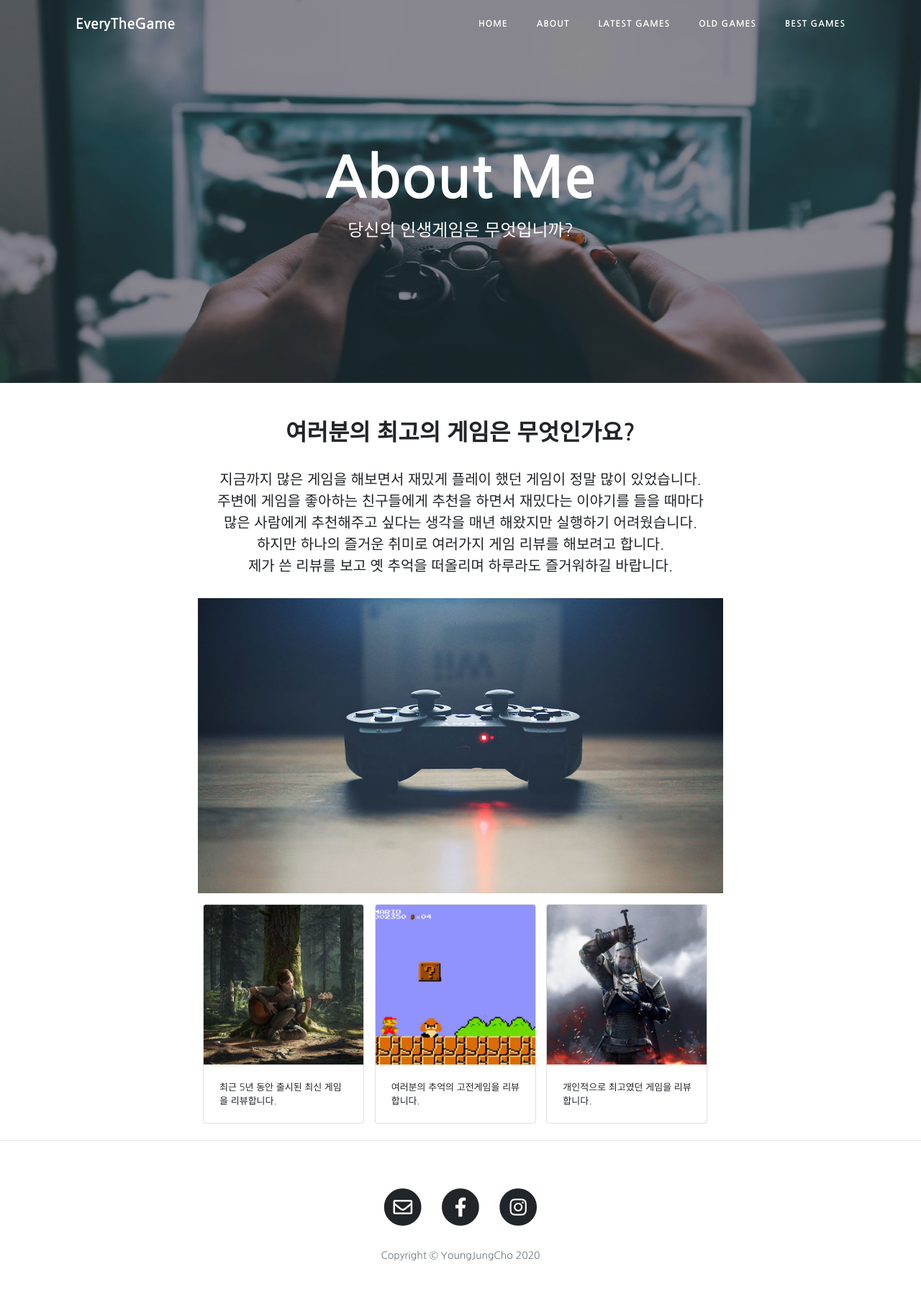
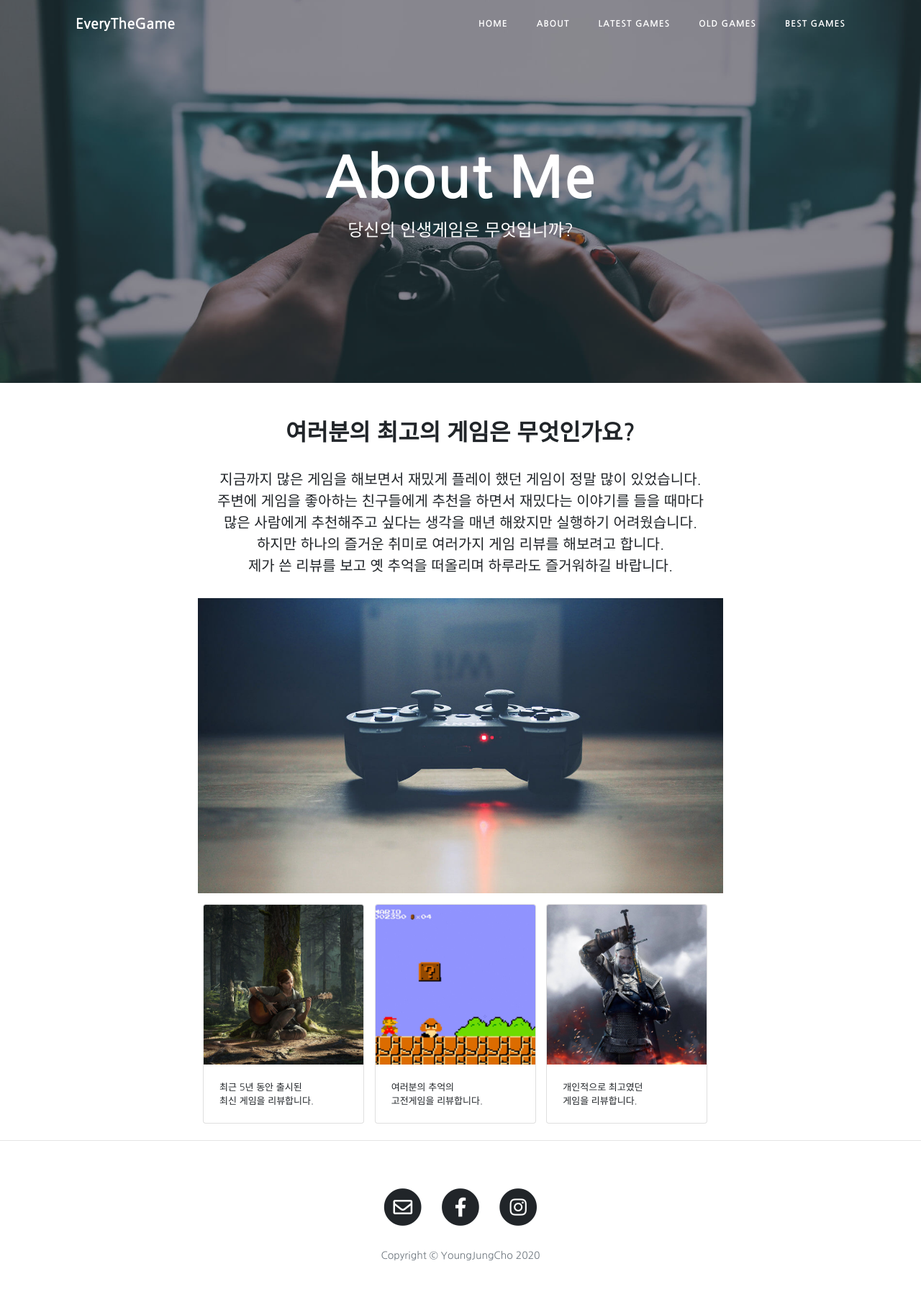
Before and after one commit to youngjungcho/everythegame88, a Jekyll site: the page built from about.html, in a window 1280 px wide. Shown: the whole page at 72% size. Built offline with Jekyll 4.4.1, drawn with Linux system fonts in a browser that asks for light colours.

Commit message:
Update about.html

```diff
--- a/about.html
+++ b/about.html
@@ -14,6 +14,7 @@ background: '/img/bg-about.jpg'
 
   #information01 {
     padding-top: 1%;
+    align-center;
   }
 
   .card {
@@ -46,19 +47,19 @@ background: '/img/bg-about.jpg'
             <div class="card" style="width: 14rem;">
               <img src="/img/bg01.jpg" class="card-img-top" alt="최신게임">
               <div class="card-body">
-                <p class="card-text">최근 5년 동안 출시된 최신 게임을 리뷰합니다.</p>
+                <p class="card-text">최근 5년 동안 출시된<br>최신 게임을 리뷰합니다.</p>
               </div>
             </div>
             <div class="card" style="width: 14rem;">
               <img src="/img/bg02.jpg" class="card-img-top" alt="고전게임">
               <div class="card-body">
-                <p class="card-text">여러분의 추억의 고전게임을 리뷰합니다.</p>
+                <p class="card-text">여러분의 추억의<br>고전게임을 리뷰합니다.</p>
               </div>
             </div>
             <div class="card" style="width: 14rem;">
               <img src="/img/bg03.jpg" class="card-img-top" alt="베스트게임">
               <div class="card-body">
-                <p class="card-text">개인적으로 최고였던 게임을 리뷰합니다.</p>
+                <p class="card-text">개인적으로 최고였던<br>게임을 리뷰합니다.</p>
               </div>
             </div>
           </div>
```
